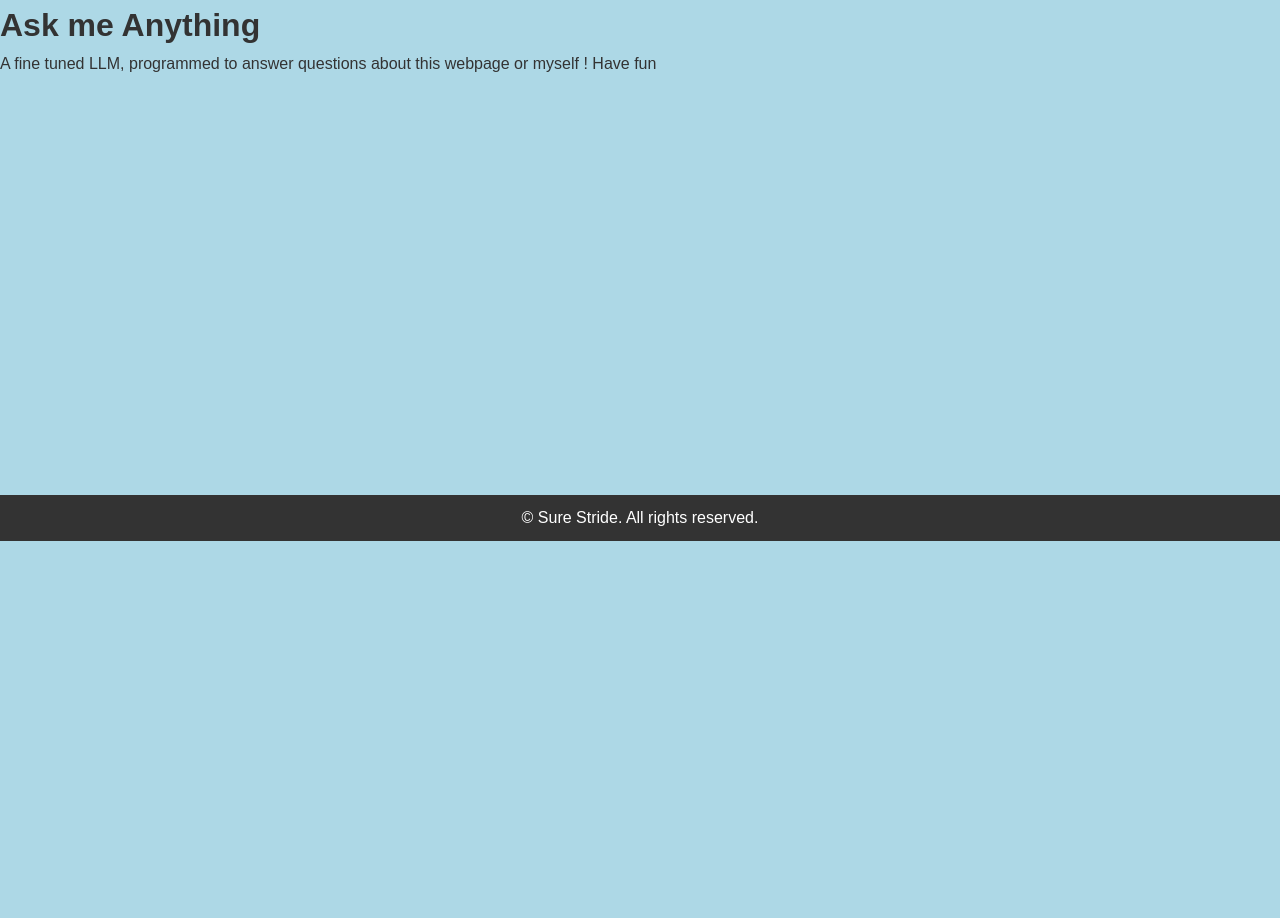
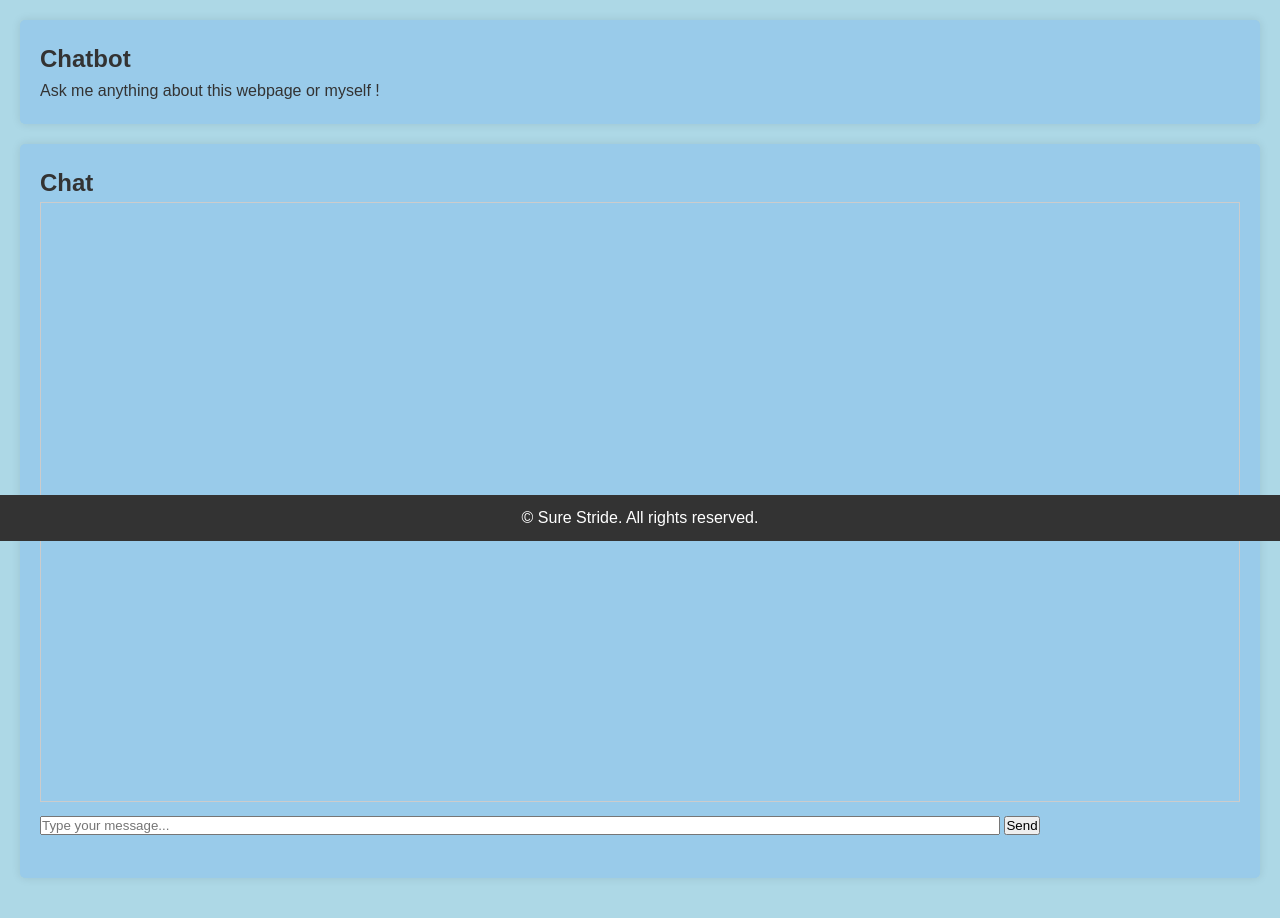
Before and after one commit to MightContainNuts/surestride_portfolio, a Python web app: template app/templates/chat.html in a window 1280 px wide. Shown: the part 259-1177 px from the top of the page. Before the commit the page ends 800 px from the top, so only its background shows below. Run offline with Jinja, Linux system fonts and the light colour scheme; the template is opened without the code that fills it, so the values that code supplies are empty.

Commit message:
add chat window

```diff
--- a/app/static/css/styles.css
+++ b/app/static/css/styles.css
@@ -111,3 +111,15 @@ footer {
   /* Header */
 
 }
+
+
+#chat-box {
+    border: 1px solid #ccc;
+    height: 600px;
+    overflow-y: scroll;
+    padding: 10px;
+    margin-bottom: 10px;
+}
+#message {
+    width: 80%;
+}
--- a/app/templates/chat.html
+++ b/app/templates/chat.html
@@ -3,6 +3,57 @@
 {% block title %}Ask questions about me !{% endblock %}
 
 {% block content %}
-    <h1>Ask me Anything</h1>
-    <p>A fine tuned LLM, programmed to answer questions about this webpage or myself ! Have fun</p>
+<section>
+    <h2>Chatbot</h2>
+    <p>Ask me anything about this webpage or myself !</p>
+</section>
+
+<section>
+
+    <h1>Chat</h1>
+    <div id="chat-box"></div>
+    <input type="text" id="message" placeholder="Type your message...">
+    <button onclick="sendMessage()">Send</button>
+
+    <script>
+        function fetchMessages() {
+            $.get('/chat/get_messages', function(messages) {
+                const chatBox = $('#chat-box');
+                chatBox.empty();  // Clear the chat box
+                messages.forEach(msg => {
+                    const messageElement = $('<div></div>').text(`${msg.sender}: ${msg.message}`);
+                    chatBox.append(messageElement);
+                });
+                chatBox.scrollTop(chatBox[0].scrollHeight);  // Auto-scroll to latest message
+            });
+        }
+
+        function sendMessage() {
+    const messageInput = $('#message');
+    const message = messageInput.val();
+    if (message) {
+        $.ajax({
+            url: '/chat/send_message',
+            type: 'POST',
+            contentType: 'application/json',  // Set the correct Content-Type
+            data: JSON.stringify({ message: message }),  // Convert data to JSON string
+            success: function(response) {
+                console.log("Response received:", response);
+                messageInput.val('');  // Clear input field
+                fetchMessages();  // Update the chat window
+            },
+            error: function(xhr, status, error) {
+                console.error("Error:", status, error);  // Log errors
+            }
+        });
+    }
+}
+
+        // Refresh chat every 2 seconds
+        setInterval(fetchMessages, 2000);
+    </script>
+</section>
+
+
+
 {% endblock %}
```
Also changed, not shown: app/templates/chat_view.py (added, +53 -0 lines).
